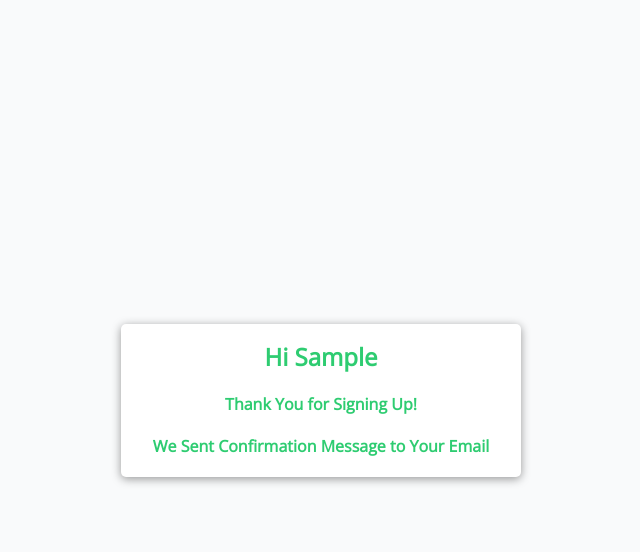
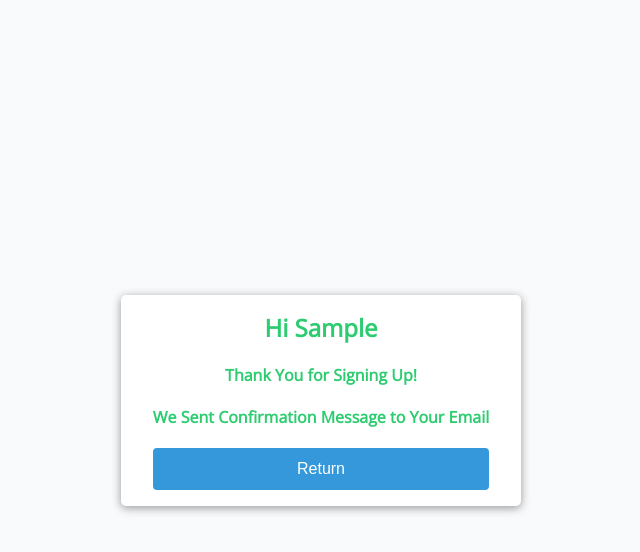
Before and after one commit to nick404s/form-validation-js, a plain HTML site: page index.html in a window 1280 px wide. Both pictures are taken after typing "Sample", "name@example.com", "Sample123", "Sample123" into the empty fields and a click on the button "Submit". Shown: the whole page, without its empty margins (319-959 px from the left). Drawn offline with nearby package versions, Linux system fonts and the light colour scheme.

Commit message:
Add return button to the success message. Add success container, add style

```diff
--- a/index.html
+++ b/index.html
@@ -41,7 +41,9 @@
         </div>
         <input type="button" id="submit-btn" value="Submit"></input>
       </form>
-      <p id="success-message"></p>
+      <div id="success-container">
+        <p id="success-message"></p>
+      </div>
     </div>
 
     <script src="input-validator.js"></script>
--- a/index.js
+++ b/index.js
@@ -53,6 +53,7 @@ $(document).ready(() => {
                 <h2>Hi ${validator.getValue(userNameInputID)}</h2>
                 <h4>Thank You for Signing Up!</h4>
                 <h4>We Sent Confirmation Message to Your Email</h4>
+                <a href="index.html"><input id="return-btn" type="button" value="Return"></a>
                 `
             )
             .css({color: '#2ecc71'});
--- a/style.css
+++ b/style.css
@@ -82,7 +82,7 @@ h2, h4 {
   visibility: visible;
 }
 
-#submit-btn {
+#submit-btn, #return-btn {
   cursor: pointer;
   background-color: #3498db;
   border: 2px solid #3498db;
@@ -94,3 +94,13 @@ h2, h4 {
   margin-top: 20px;
   width: 100%;
 }
+
+#success-container {
+  display: flex;
+  justify-content: center;
+  align-items: center;
+}
+
+a {
+  text-decoration: none;
+}
```
